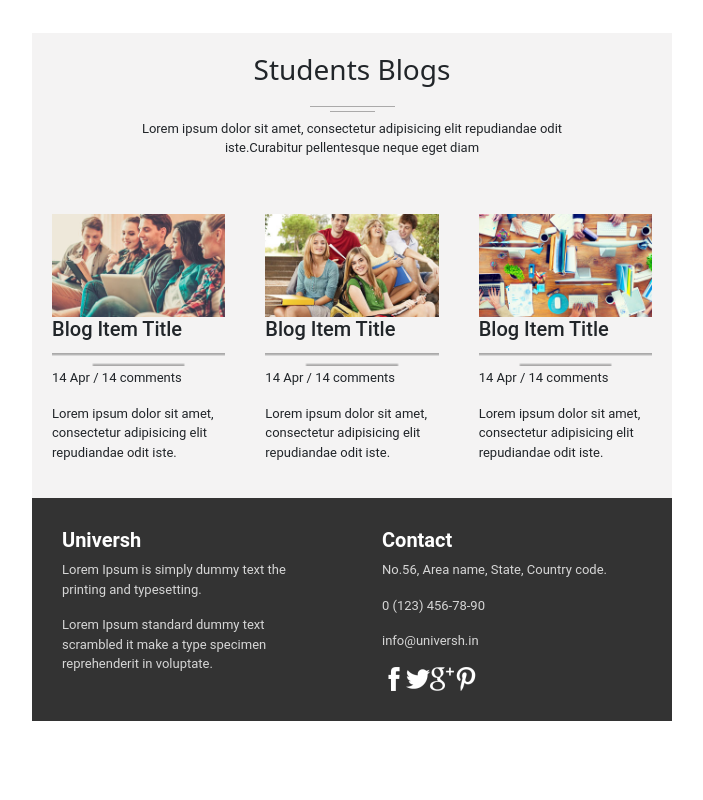
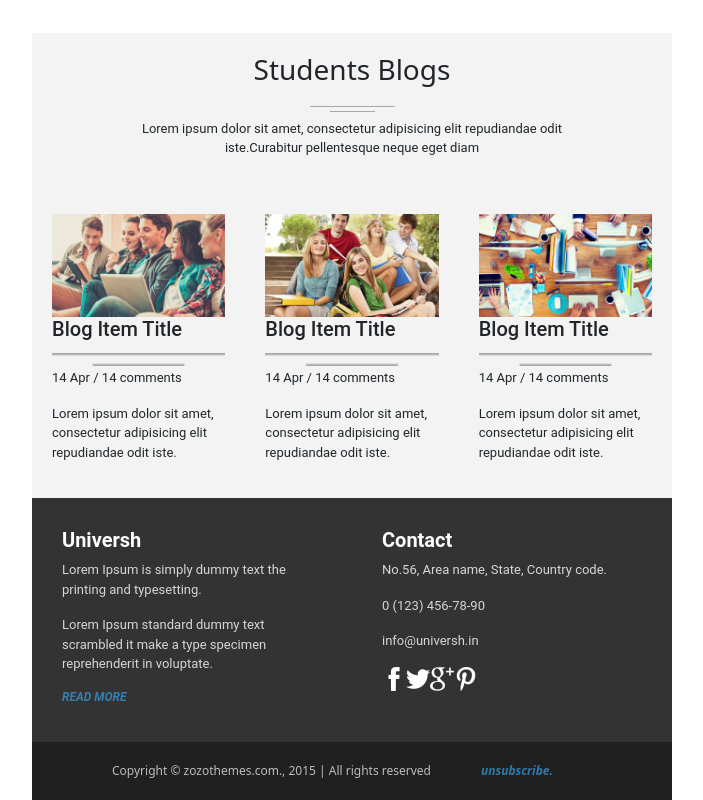
Before and after one commit to Uthaya-Uitoux/react-task, a React (Vite) app: page / in a window 1280 px wide. Shown: the part 1581-2381 px from the top of the page, without its empty margins (463-1166 px from the left). Before the commit the page ends 2302 px from the top, so only its background shows below. Built offline with nearby package versions, Linux system fonts and the light colour scheme.

Commit message:
added the footer details- code committed.

```diff
--- a/src/App.jsx
+++ b/src/App.jsx
@@ -121,6 +121,7 @@
        <p>Lorem Ipsum is simply dummy text the printing and typesetting.</p>
        <p>Lorem Ipsum standard dummy text scrambled it make a type specimen reprehenderit in voluptate.
        </p>
+       <h6>READ MORE</h6>
       </div>
       <div className ="Contact-list" >
       <h5>Contact</h5>
@@ -132,11 +133,15 @@
        <img src={twitter} />
        <img src={google} />
        <img src={pinterest} />
-
        </div>
       </div>
       </div>
-
+      <div className='End-page'>
+      <span className='End-list'>
+      <p>Copyright © zozothemes.com., 2015 | All rights reserved</p>
+      <h6>unsubscribe.</h6>
+      </span>
+      </div>
       </main>
     </div>
 
--- a/src/assets/Styles/themes.css
+++ b/src/assets/Styles/themes.css
@@ -283,6 +283,12 @@ p {
   height: 24px;
   padding-right: 10px;
 }
+.Universh h6,.End-page h6{
+  color:rgb(57, 160, 224,0.7);
+  font-style: italic;
+  font-size: 12px;
+  font-weight: bold;
+}
 @media (max-width: 767px) {
   .Universh,
   .Contact-details {
@@ -291,3 +297,29 @@ p {
     margin-right:10px;
   }
 }
+.End-page {
+  background: rgb(5, 5, 5,0.89);
+  color: rgb(255, 255, 255,0.7);
+  font-size: 12px;
+  padding:20px;
+
+}
+.End-list{
+  margin-left:10%;
+  grid-template-columns: repeat(2, 1fr);
+  justify-items: center;
+  gap:20px;
+}
+.End-list p,
+.End-list h6 {
+  display: inline-block; /* Display both elements in a single line */
+  margin: 0;
+  margin-right: 50px;
+}
+@media (max-width: 767px) {
+  .End-list
+   {
+    justify-content: center;
+    grid-template-columns: 1fr;
+  }
+}
```
